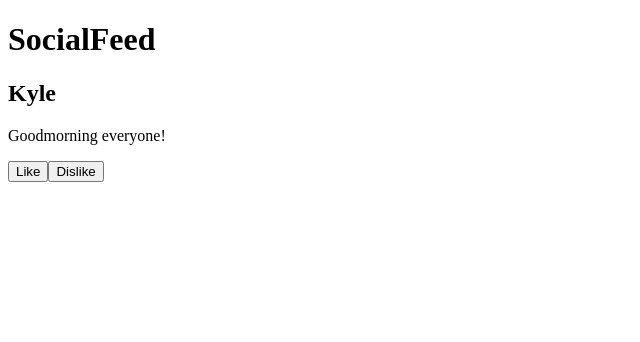
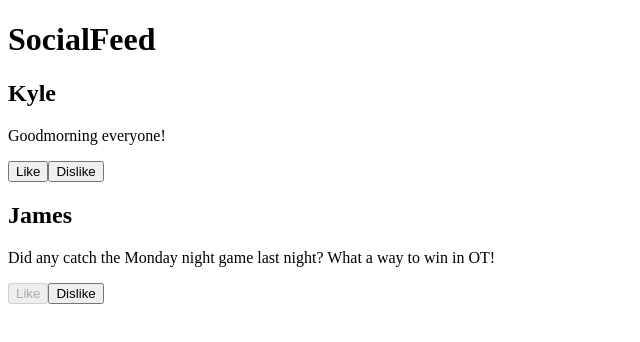
Before and after one commit to Kpun763/SocialFeed, a React (Create React App) app: page / in a window 1280 px wide. Shown: the top 342 px of the page, without its empty margins (0-640 px from the left). Built offline with nearby package versions, Linux system fonts and the light colour scheme.

Commit message:
Added an additional post, as well as my newpostform component

```diff
--- a/src/App.jsx
+++ b/src/App.jsx
@@ -9,6 +9,12 @@ function App() {
       name: 'Kyle',
       body: "Goodmorning everyone!",
       liked: false,
+    },
+    {
+      id: 2,
+      name: 'James',
+      body: "Did any catch the Monday night game last night? What a way to win in OT!",
+      liked: true,
     }
   ];
 
```
Also changed, not shown: src/Components/NewPostForm/NewPostForm.jsx (added).
